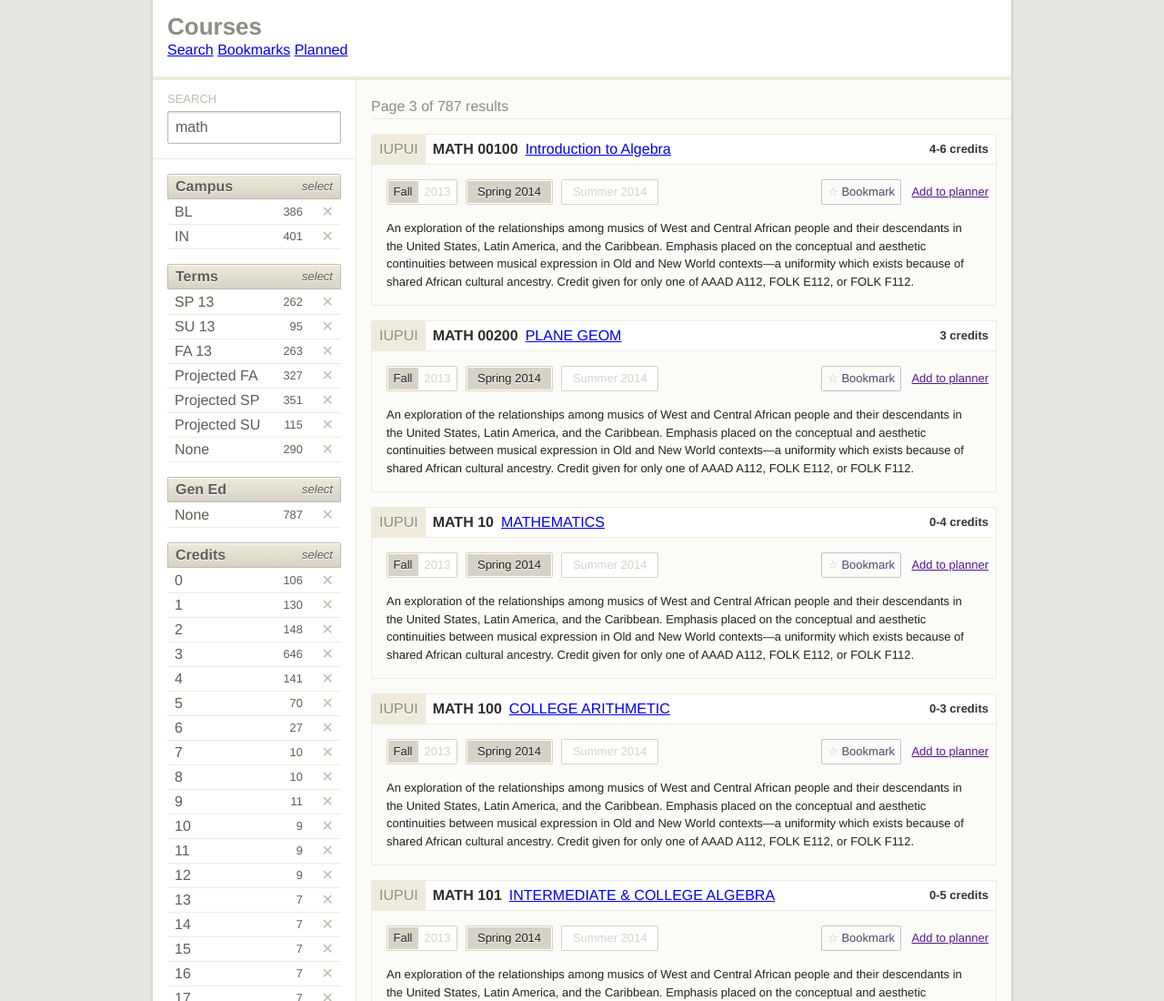
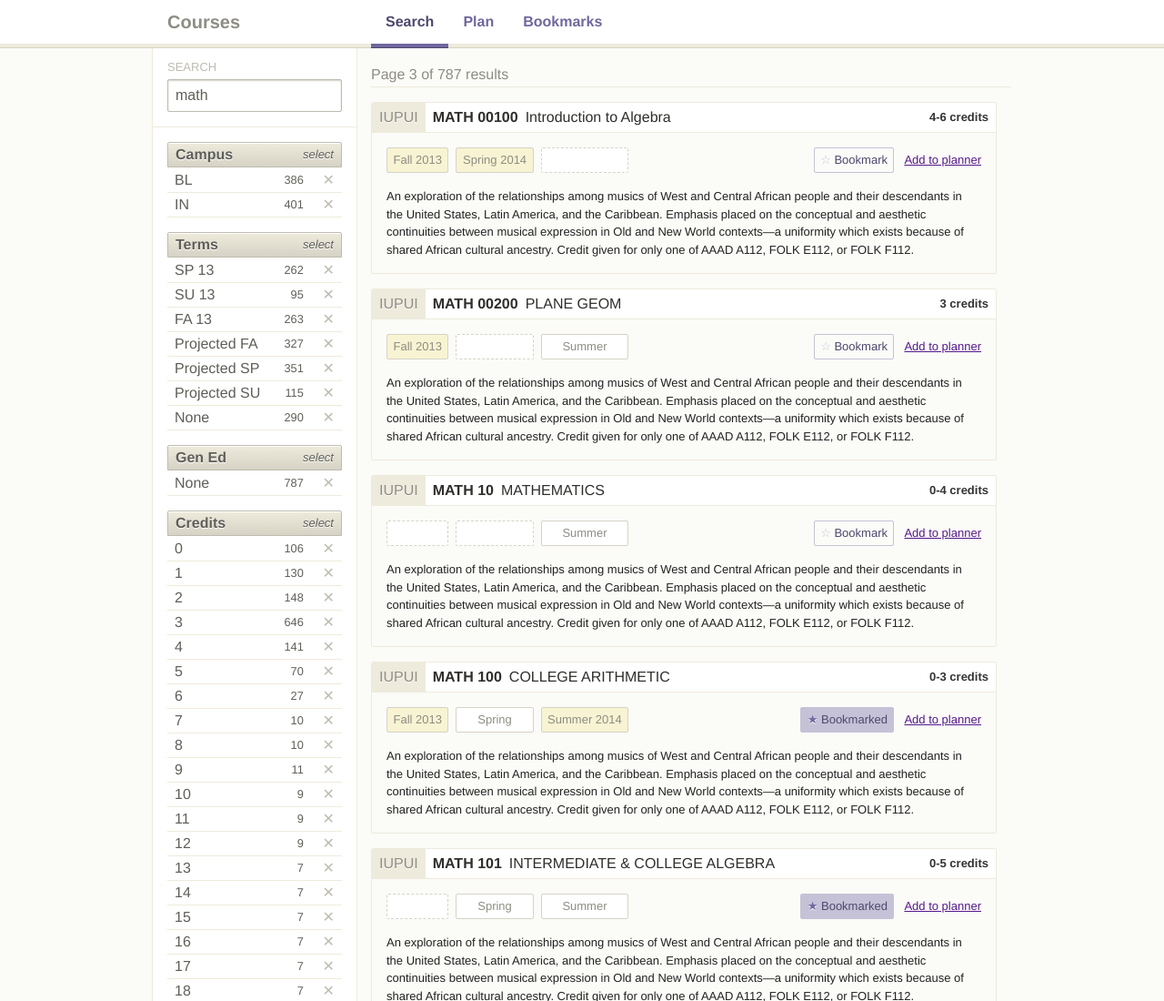
Before and after one commit to pxa/course-search, a plain HTML site: page app/index.html at #/search in a window 1280 px wide. Shown: the top 1100 px of the page at 91% size. Drawn offline with Linux system fonts and the light colour scheme.

Commit message:
More state changes. Global navigation. Updated course offering styles.

```diff
--- a/app/js/app.js
+++ b/app/js/app.js
@@ -8,11 +8,25 @@ angular.module('courseSearchApp', ['courseSearchApp.filters', 'courseSearchApp.s
 
 		$stateProvider
 			.state('course', {
-				//abstract: true,
+				abstract: true,
+				templateUrl: 'partials/course.html'
+			})
+			.state('course.search', {
 				url: '/search',
-				templateUrl: 'partials/course-search.html'
+				templateUrl: 'partials/course.search.html'
+			})
+			.state('course.plan', {
+				url: '/plan',
+				templateUrl: 'partials/course.plan.html'
+			})
+			.state('course.bookmarks', {
+				url: '/bookmarks',
+				templateUrl: 'partials/course.bookmarks.html'
+			})
+			.state('course.detail', {
+				url: '/courses/{courseId}',
+				templateUrl: 'partials/course.detail.html'
 			});
-
 	}])
 
 	.run([ '$rootScope', '$state', '$stateParams', '$filter', function($rootScope, $state, $stateParams, $filter) {
@@ -26,7 +40,7 @@ angular.module('courseSearchApp', ['courseSearchApp.filters', 'courseSearchApp.s
 		//$rootScope.dueDate = '2013-04-11';
 		//$rootScope.dueDateString = $filter('date')($rootScope.dueDate, 'MMM d');
 
-		$state.transitionTo('course');
+		$state.transitionTo('course.search');
 	}]);
 
 /*
--- a/app/js/controllers.js
+++ b/app/js/controllers.js
@@ -30,10 +30,64 @@ function CourseSearchCtrl($scope, $routeParams, $http, $dialog) {
 
 	var resultsPerPage = 20;
 
+	function getRandomInt(min, max) {
+	    return Math.floor(Math.random() * (max - min + 1)) + min;
+	}
+
 	$http.get('json/search.json').success(function(data) {
-		$scope.results = data;
 
-		$scope.numberOfPages = Math.ceil($scope.results.iTotalRecords / resultsPerPage);
+		// Transform the returned data as a temporary patch, until better formed data is generated dynamically
+		var courses = {
+			count: data.iTotalRecords,
+			results: []
+		}
+
+		for(var i = 0, n = data.aaData.length; i < n; i++) {
+			var r = data.aaData[i];
+
+			// Dive deep into the markup
+			var wrapper = document.createElement('div');
+			wrapper.innerHTML = r[2];
+			var title = wrapper.firstChild.firstChild.firstChild.nodeValue;
+
+			/*
+			 * Offering
+			 * 0: Not offered
+			 * 1: Typically offered
+			 * 2: Offered
+			 */
+
+			courses.results.push({
+				id: i,
+				campus: r[0],
+				subject: r[1],
+				title: title,
+				credits: r[3],
+				bookmarked: getRandomInt(0,1) == 1,
+				offering: [
+					{
+						year: 2013,
+						term: 'Fall',
+						offering: getRandomInt(0,2)
+					},
+					{
+						year: 2014,
+						term: 'Spring',
+						offering: getRandomInt(0,2)
+					},
+					{
+						year: 2014,
+						term: 'Summer',
+						offering: getRandomInt(0,2)
+					},
+				],
+				description: 'An exploration of the relationships among musics of West and Central African people and their descendants in the United States, Latin America, and the Caribbean. Emphasis placed on the conceptual and aesthetic continuities between musical expression in Old and New World contexts—a uniformity which exists because of shared African cultural ancestry. Credit given for only one of AAAD A112, FOLK E112, or FOLK F112.'
+			});
+		}
+
+		$scope.courses = courses;
+
+		$scope.numberOfPages = Math.ceil($scope.courses.count / resultsPerPage);
 		$scope.currentPage = 3;
 		$scope.maxPageSize = 5;
 	});
--- a/app/partials/course-search.html
+++ /dev/null
@@ -1,92 +0,0 @@
-<header>
-	<h1>Courses</h1>
-	<nav>
-		<a href="#/search">Search</a>
-		<a href="#/bookmarks">Bookmarks</a>
-		<a href="#/planned">Planned</a>
-	</nav>
-</header>
-
-<nav id="search">
-
-	<div>
-		<label for="searchInput">Search</label>
-		<input id="searchInput" ng-model="query" placeholder="Search" />
-	</div>
-
-	<div ng-repeat="facetGroup in facetGroups" class="facet">
-		<h3 ng-click="openFacetGroupDialog(facetGroup)">{{facetGroup.label}}</h3>
-		<label ng-repeat="facet in facetGroup.facets | filter:{ checked:true }">
-			<input type="checkbox" ng-model="facet.checked" />
-			{{facet.label}}
-			<small>{{facet.count}}</small>
-		</label>
-	</div>
-
-</nav>
-
-<div>
-
-	<p>Page {{currentPage}} of {{results.iTotalRecords}}
-		<span ng-pluralize count="results.iTotalRecords" when="{ 'one':'result', 'other':'results' }"></span>
-	</p>
-
-	<ol class="results">
-		<li ng-repeat="r in results.aaData">
-			<h2>
-				<span>{{r[0]}}</span>
-				<strong>{{r[1]}}</strong>
-				<span ng-bind-html-unsafe="r[2]"></span>
-				<small>{{r[3]}} credits</small>
-			</h2>
-			<div>
-				<label ng-class="{ active: r.bookmarked }" ng-switch on="r.bookmarked">
-					<input type="checkbox" ng-model="r.bookmarked" />
-					<span ng-switch-when="true" title="Undo bookmark">Bookmarked</span>
-					<span ng-switch-default title="Bookmark">Bookmark</span>
-				</label>
-				<a>Add to planner</a>
-			</div>
-			<dl>
-				<dt>Offered</dt>
-				<dd data-placeholder="2013">Fall</dd>
-				<dd>Spring 2014</dd>
-				<dd data-placeholder="Summer 2014" data-not-offered></dd>
-			</dl>
-			<p>An exploration of the relationships among musics of West and Central African people and their descendants in the United States, Latin America, and the Caribbean. Emphasis placed on the conceptual and aesthetic continuities between musical expression in Old and New World contexts—a uniformity which exists because of shared African cultural ancestry. Credit given for only one of AAAD A112, FOLK E112, or FOLK F112.</p>
-		</li>
-	</ol>
-
-	<pagination boundary-links="true" num-pages="numberOfPages" current-page="currentPage" max-size="maxPageSize"></pagination>
-
-</div>
-<!--
-
-
-	<table>
-		<tr ng-repeat="r in results.aaData">
-			<td>{{r[0]}}</td>
-			<td>{{r[1]}}</td>
-			<td ng-bind-html-unsafe="r[2]"></td>
-			<td>{{r[3]}}</td>
-			<td ng-bind-html-unsafe="r[4]"></td>
-			<td ng-bind-html-unsafe="r[5]"></td>
-			<td ng-bind-html-unsafe="r[6]"></td>
-		</tr>
-	</table>
-
-	<ol class="results">
-		<li ng-repeat="r in results.aaData">
-			<h2>
-				<strong>{{r[1]}}</strong>
-				<span ng-bind-html-unsafe="r[2]"></span>
-			</h2>
-			<small>{{r[0]}}</small>
-			<p>An exploration of the relationships among musics of West and Central African people and their descendants in the United States, Latin America, and the Caribbean. Emphasis placed on the conceptual and aesthetic continuities between musical expression in Old and New World contexts—a uniformity which exists because of shared African cultural ancestry. Credit given for only one of AAAD A112, FOLK E112, or FOLK F112.</p>
-		</li>
-	</ol>
-
-		<a href="#" onclick="openMenu('edu_iu_sis_arm_cs_api_CourseSearchIndex_030685_1_detail','course_quick_detail',null,event,'#edu_iu_sis_arm_cs_api_CourseSearchIndex_030685_1_detail_anchor','myplan-quick-detail',{tail:{align:'middle'},align:'middle',position:'top'},false)" target="_self" title="Introduction to Algebra" class="myplan-text-ellipsis">Introduction to Algebra</a>
-
-</div>
--->
--- /dev/null
+++ b/app/partials/course.html
@@ -0,0 +1,12 @@
+<header>
+	<div>
+		<h1>Courses</h1>
+		<nav>
+			<a href="#/search" ng-class="{ active: $state.includes('course.search') }">Search</a>
+			<a href="#/plan" ng-class="{ active: $state.includes('course.plan') }">Plan</a>
+			<a href="#/bookmarks" ng-class="{ active: $state.includes('course.bookmarks') }">Bookmarks</a>
+		</nav>
+	</div>
+</header>
+
+<div ui-view></div>
--- /dev/null
+++ b/app/partials/course.search.html
@@ -0,0 +1,60 @@
+<nav id="search">
+
+	<div>
+		<label for="searchInput">Search</label>
+		<input id="searchInput" ng-model="query" placeholder="Search" />
+	</div>
+
+	<div ng-repeat="facetGroup in facetGroups" class="facet">
+		<h3 ng-click="openFacetGroupDialog(facetGroup)">{{facetGroup.label}}</h3>
+		<label ng-repeat="facet in facetGroup.facets | filter:{ checked:true }">
+			<input type="checkbox" ng-model="facet.checked" />
+			{{facet.label}}
+			<small>{{facet.count}}</small>
+		</label>
+	</div>
+
+</nav>
+
+<div>
+
+	<p>Page {{currentPage}} of {{courses.count}}
+		<span ng-pluralize count="courses.count" when="{ 'one':'result', 'other':'results' }"></span>
+	</p>
+
+	<ol class="results">
+		<li ng-repeat="course in courses.results">
+			<a ng-href="#/courses/{{course.campus}}-{{course.subject}}">
+				<h2>
+						<span>{{course.campus}}</span>
+						<strong>{{course.subject}}</strong>
+						<span>{{course.title}}</span>
+						<small>{{course.credits}} credits</small>
+				</h2>
+			</a>
+			<div>
+				<label ng-class="{ active: course.bookmarked }" ng-switch="course.bookmarked">
+					<input type="checkbox" ng-model="course.bookmarked" />
+					<span ng-switch-when="true" title="Undo bookmark">Bookmarked</span>
+					<span ng-switch-default title="Bookmark">Bookmark</span>
+				</label>
+				<a>Add to planner</a>
+			</div>
+			<dl>
+				<dt>Offered</dt>
+				<dd ng-repeat="offering in course.offering"
+					data-placeholder="{{offering.term}} {{offering.year}}"
+					ng-class="{ notOffered: offering.offering == 0, upcomingOffering: offering.offering == 2 }"
+					ng-switch="offering.offering">
+					<span ng-switch-when="0"></span>
+					<span ng-switch-when="1">{{offering.term}}</span>
+					<span ng-switch-when="2">{{offering.term}} {{offering.year}}</span>
+				</dd>
+			</dl>
+			<p>{{course.description}}</p>
+		</li>
+	</ol>
+
+	<pagination boundary-links="true" num-pages="numberOfPages" current-page="currentPage" max-size="maxPageSize"></pagination>
+
+</div>
--- a/sass/_functions.scss
+++ b/sass/_functions.scss
@@ -25,6 +25,10 @@
    @return $target / $context + 0rem;
 }
 
+@function px($target, $context: $base-font-size) { // em
+	@return $target * $context + 0px;
+}
+
 
 //
 // Color
--- a/sass/screen.scss
+++ b/sass/screen.scss
@@ -3,35 +3,84 @@
 html {
 	//@include baseline-grid-background;
 	background-color: $mud;
+	background-color: $color-1;
 	color: #222;
 	font-family: 'Helvetica Neue', Helvetica, sans-serif;
 }
 
 #courseSearch { // section
-	@include container;
-	@include box-shadow(0 0 2px 2px $color-3);
+	//@include container;
 	//@include susy-grid-background;
-	background-color: $color-1;
-	padding-bottom: 1em;
 
 	header {
-		border-bottom: 4px solid $color-2;
+		$color: $violet;
+		$dark: shade($color, 30%);
+		$light: tint($color, 60%);
+
+		@include box-shadow(0 4px $color-2, 0 5px $color-3);
 		background-color: #fff;
-		padding: 1em;
-		position: relative;
+		line-height: 3rem;
+		position: fixed;
+		top: 0;
+		width: 100%;
+		z-index: 1;
+
+		* {
+			@include box-sizing(border-box);
+		}
+
+		> div {
+			@include container;
+			margin: 0 auto;
+		}
 
 		h1 {
+			@include span-columns(3);
 			color: $color-5;
-			font-size: em($l);
+			font-size: em($m);
 			margin: 0;
+			padding-left: 1rem;
+		}
+
+		nav {
+			@extend %grid;
+			@include span-columns(9 omega);
+		}
+
+		a {
+			@extend %grid-item;
+			color: $color;
+			font-weight: bold;
+			padding: 0 1rem;
+			text-decoration: none;
+
+			&:hover {
+				@include box-shadow(0 4px $light, 0 5px $color);
+			}
+
+			&:active {
+				color: $dark;
+			}
+
+			&.active {
+				@include box-shadow(0 4px $color, 0 5px $dark);
+				color: $dark;
+			}
 		}
 	}
 
-	> nav {
+	> div {
+		//@include box-shadow(0 0 0 1px $color-7);
+		@include container;
+		background-color: $color-1;
+		padding-bottom: 1em;
+		padding-top: px(3) + 5px;
+	}
+
+	> div > nav {
+		@include box-shadow(0 0 0 1px $color-2);
+		@include box-sizing(border-box);
 		@include span-columns(3);
-		@include box-sizing(border-box);
-		border: 1px solid $color-2;
-		border-width: 0 1px 1px 0;
 		background-color: white;
 		padding-bottom: 1em;
 
@@ -63,7 +112,7 @@ html {
 		}
 	}
 
-	> div {
+	> div > div {
 		@include span-columns(9 omega);
 
 		> p {
@@ -198,7 +247,7 @@ ol {
 
 		> div {
 			float: right;
-			margin: 1em 0.5em;
+			margin: 1em;
 
 			label {
 				@extend %bookmark;
@@ -215,10 +264,18 @@ ol {
 
 		&:hover {
 			//@include box-shadow(0 2px 2px 1px $color-2);
-			@include box-shadow(0 0 0 2px $color-2);
-			background-color: #fff;
+			//@include box-shadow(0 0 0 2px $color-2);
+			//background-color: #fff;
+			//border-color: $color-3;
+			//cursor: pointer;
+		}
+
+		> a h2:hover {
 			border-color: $color-3;
-			cursor: pointer;
+
+			> * {
+				color: $violet;
+			}
 		}
 	}
 
@@ -272,55 +329,47 @@ ol {
 	dl {
 		@extend %grid;
 		margin: 1em;
-		letter-spacing: 0.5em * 0.62; // Renders as 1em. Odd.
+		//letter-spacing: 0.5em * 0.62; // Renders as 1em. Odd.
 	}
 
 	dt {
-		@extend %grid-item;
-		color: $color-6;
-		font-size: em($s);
-		margin-right: 0.5rem;
 		display: none;
 	}
 
 	dd {
 		@extend %grid-item;
 		@include border-radius;
-		@include box-shadow(inset 0 0 0 1px #fff);
-		@include text-shadow;
-		background-color: $color-3;
+		background-color: #fff;
 		border: 1px solid $color-3;
+		color: $color-5;
 		font-size: em($s);
 		font-style: normal;
 		margin: 0;
-		padding: 0 0.9em;
+		padding: 0 0.5em;
+		position: relative;
 
 		& + dd {
-			//margin-left: 0.5rem;
+			margin-left: 0.5rem;
 		}
 
-		&[data-placeholder] {
-			padding: 0 0 0 0.5em;
+		&:after {
+			content: attr(data-placeholder);
+			opacity: 0;
+		}
 
-			&[data-not-offered] {
-				padding: 0;
+		&.notOffered {
+			border-style: dashed;
+		}
 
-				&:after {
-					margin: 0;
-					padding: 0 0.9em;
-				}
-			}
+		&.upcomingOffering {
+			background-color: $cream;
+		}
 
-			&:after {
-				@include border-right-radius;
-				background-color: #fff;
-				color: $color-3;
-				content: attr(data-placeholder);
-				display: inline-block;
-				float: right; // Fixes Chrome pixel-rounding issue, which caused background to overlap border.
-				margin-left: 0.5em;
-				padding: 0 0.5em;
-			}
+		span {
+			left: 0;
+			position: absolute;
+			text-align: center;
+			width: 100%;
 		}
 	}
 
```
Also changed, not shown: app/partials/course.detail.html (renamed from app/partials/course-detail.html, +4 -0 lines), app/partials/session-detail.html (deleted, +0 -4 lines), app/partials/welcome.html (deleted, +0 -1 lines), codekit-config.json (+145 -136 lines), app/css/screen.css, app/partials/course.bookmarks.html (added), app/partials/course.plan.html (added).
